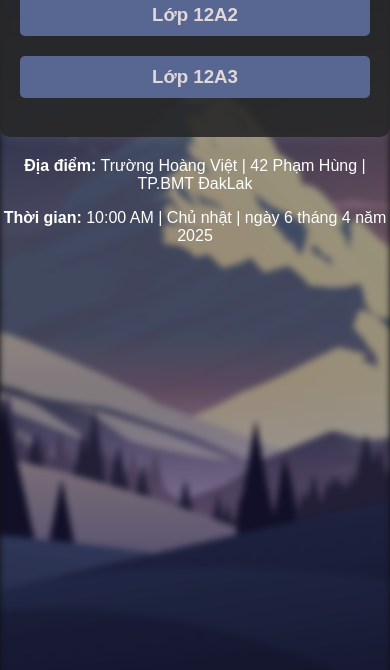
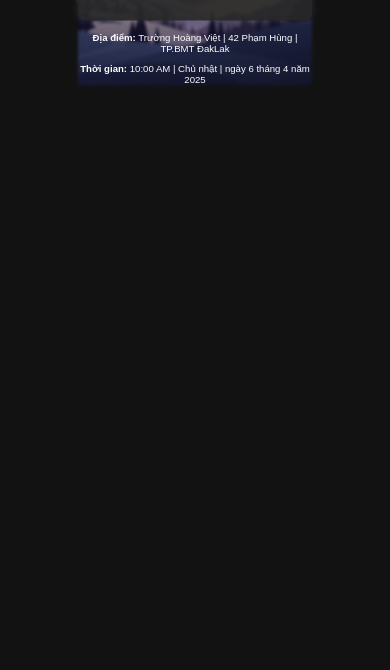
Before and after one commit to anhquannlee/graduation-12a1, a plain HTML site: page index.html in a window 390 px wide. Shown: the part 174-844 px from the top of the page. Drawn offline with Linux system fonts and the light colour scheme.

Commit message:
Update styles.css

```diff
--- a/styles.css
+++ b/styles.css
@@ -83,3 +83,9 @@ th {
 .hidden {
     display: none;
 }
+@media (max-width: 768px) { /* Chỉ áp dụng cho màn hình nhỏ hơn 768px (điện thoại) */
+    body {
+        transform: scale(0.6);
+        transform-origin: top center;
+    }
+}
```
